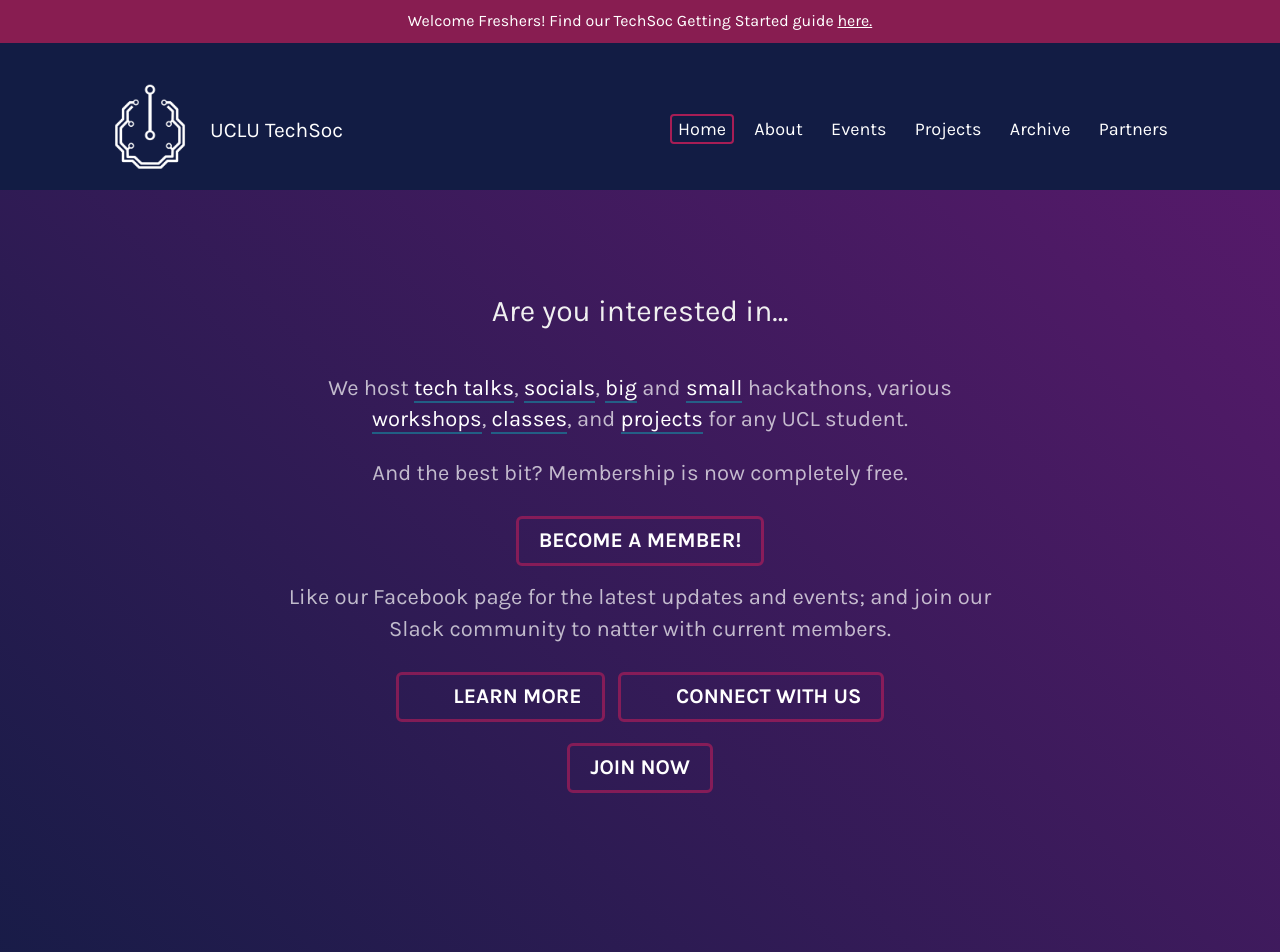
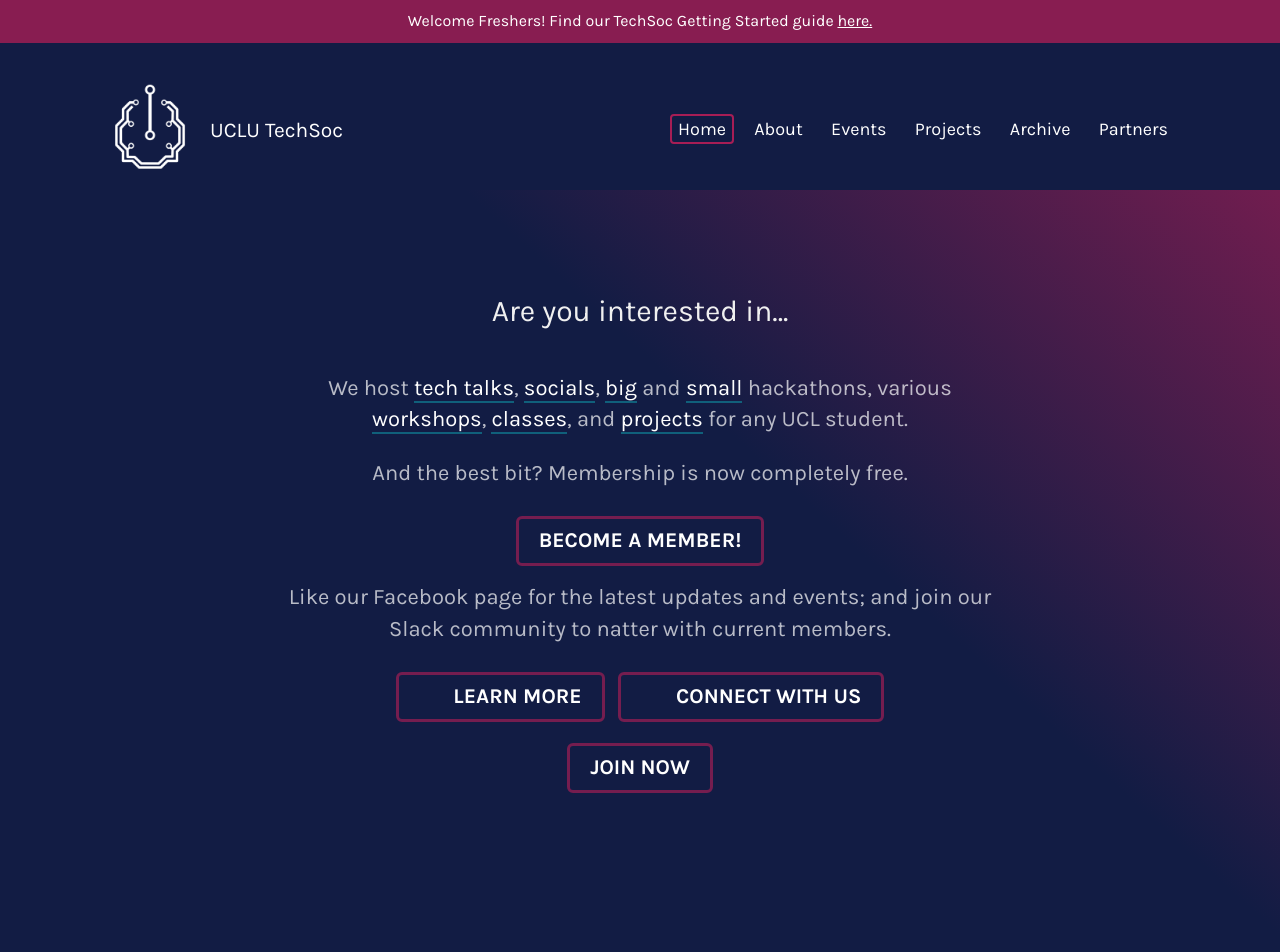
Before and after one commit to danielgavrilov/techsoc, a Jekyll site: the page built from index.html, in a window 1280 px wide. Shown: the top 952 px of the page. Built offline with Jekyll 4.4.1, drawn with Linux system fonts in a browser that asks for light colours; nearby versions of some CDN libraries; some web fonts are replaced.

Commit message:
Fix homepage background gradient

```diff
--- a/assets/css/main.css
+++ b/assets/css/main.css
@@ -924,7 +924,7 @@ code { font-family: "Source Code Pro", Consolas, Monaco, monospace; }
 
 .background-image, .background-homepage, .background-normal { content: ''; position: absolute; left: 0; top: 0; right: 0; height: 130vh; max-height: 130vh; width: auto; }
 
-.background-homepage { background: -webkit-linear-gradient(45deg, rgba(18, 28, 68, 0.2), rgba(163, 23, 149, 0.5) 99.5%); background: linear-gradient(45deg, rgba(18, 28, 68, 0.2), rgba(163, 23, 149, 0.5) 99.5%); background-position: center; background-size: cover; }
+.background-homepage { background: -webkit-linear-gradient(left bottom, #121c44 60%, rgba(216, 30, 91, 0.6)); background: linear-gradient(to right top, #121c44 60%, rgba(216, 30, 91, 0.6)); background-position: center; background-size: cover; }
 
 .background-normal { background-size: cover; background: -webkit-linear-gradient(rgba(18, 28, 68, 0), #121C44 90%), -webkit-linear-gradient(45deg, rgba(18, 28, 68, 0), rgba(216, 30, 91, 0.25) 95%), url(../images/UCL.jpg); background: linear-gradient(rgba(18, 28, 68, 0), #121C44 90%), linear-gradient(45deg, rgba(18, 28, 68, 0), rgba(216, 30, 91, 0.25) 95%), url(../images/UCL.jpg); }
 
--- a/assets/scss/_base.scss
+++ b/assets/scss/_base.scss
@@ -61,9 +61,9 @@ code {
 .background-homepage{
     @extend .background-image;
     // background: linear-gradient( #121c44,rgba(0,0,50,0) 100%),url(../images/homepage/hl4_edit.jpg);
-    background: linear-gradient(45deg,
-        rgba($brand-primary,0.2),
-        rgba(#a31795, 0.5) 99.5%
+    background: linear-gradient(to right top,
+        rgba($brand-primary,1) 60%,
+        rgba($brand-secondary, 0.6)
     );
     background-position: center;
     background-size: cover;
```
Also changed, not shown: 1 other file.
